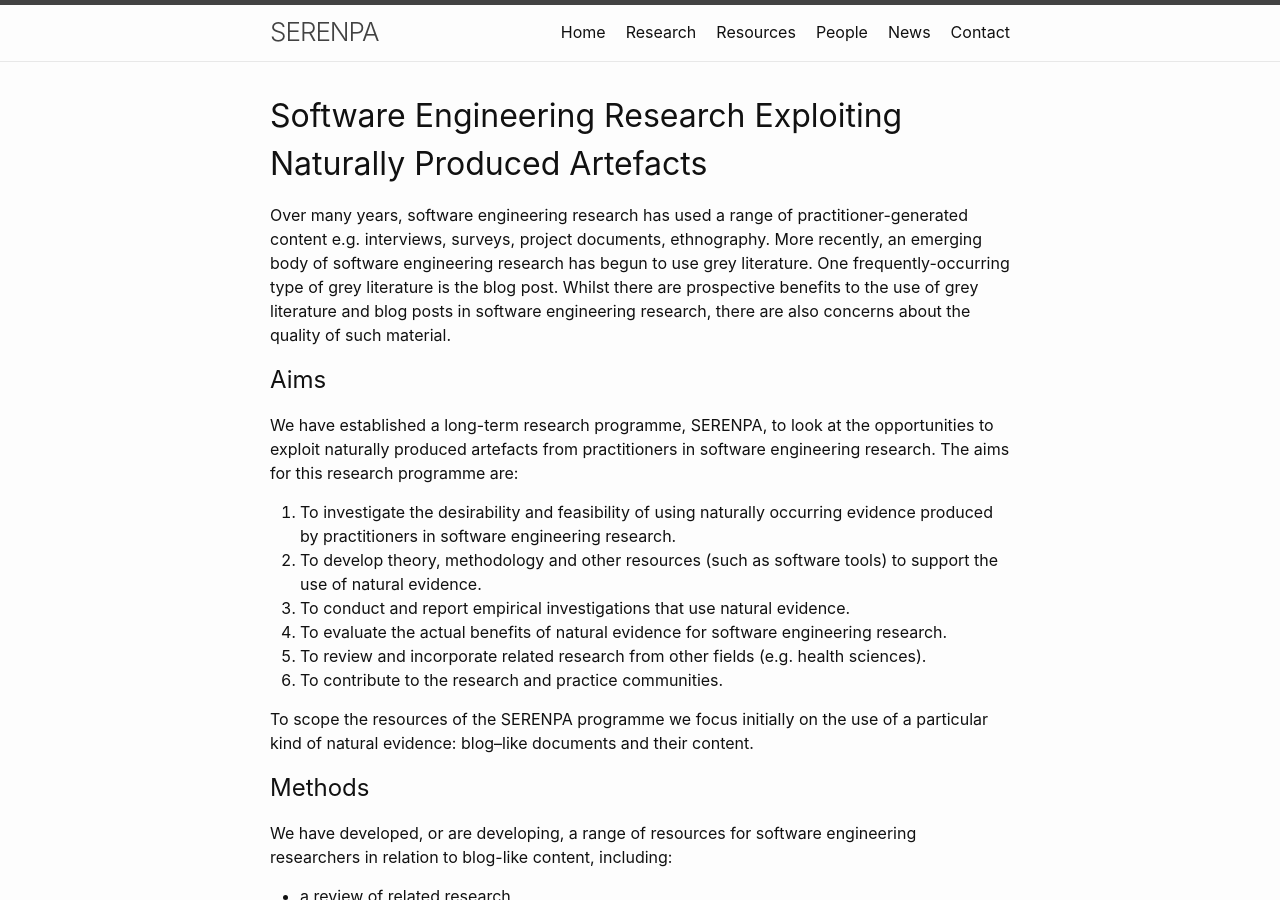
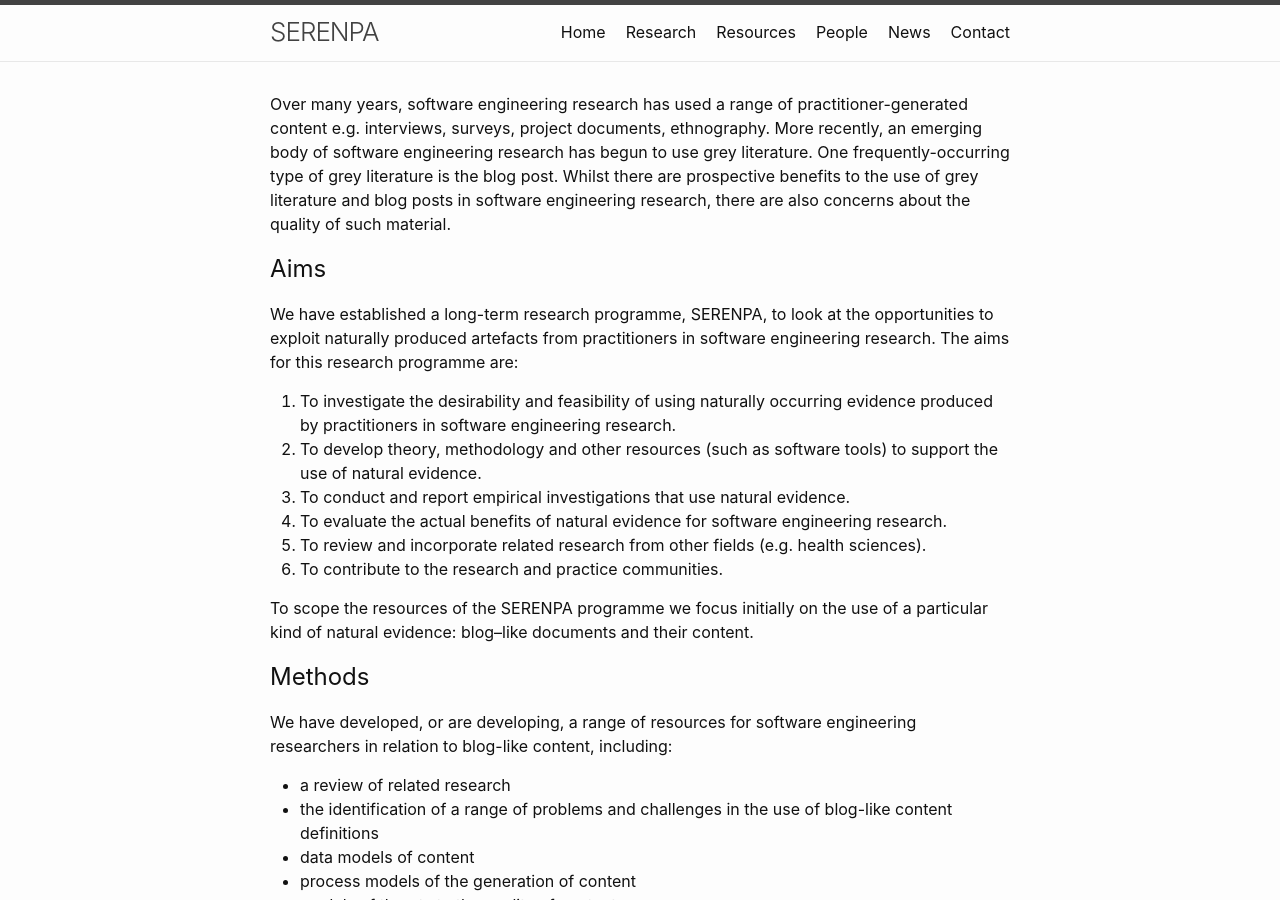
Before and after one commit to serenpa/serenpa.github.io, a Jekyll site: the page built from index.markdown, in a window 1280 px wide and 900 px high. Built offline with Jekyll 4.4.1, drawn with Linux system fonts in a browser that asks for light colours.

Commit message:
Removed double heading on home page

```diff
--- a/index.markdown
+++ b/index.markdown
@@ -1,8 +1,6 @@
 ---
 layout: home
 ---
-
-# Software Engineering Research Exploiting Naturally Produced Artefacts
 
 Over many years, software engineering research has used a range of practitioner-generated content e.g. interviews, surveys, project documents, ethnography. More recently, an emerging body of software engineering research has begun to use grey literature. One frequently-occurring type of grey literature is the blog post. Whilst there are prospective benefits to the use of grey literature and blog posts in software engineering research, there are also concerns about the quality of such material.
 
```
